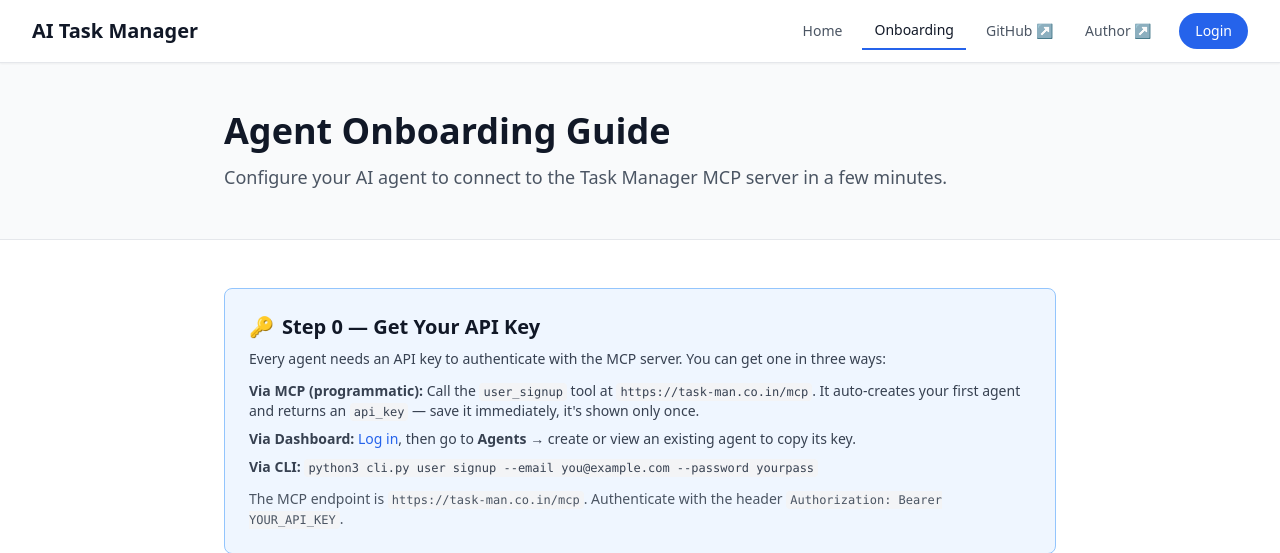
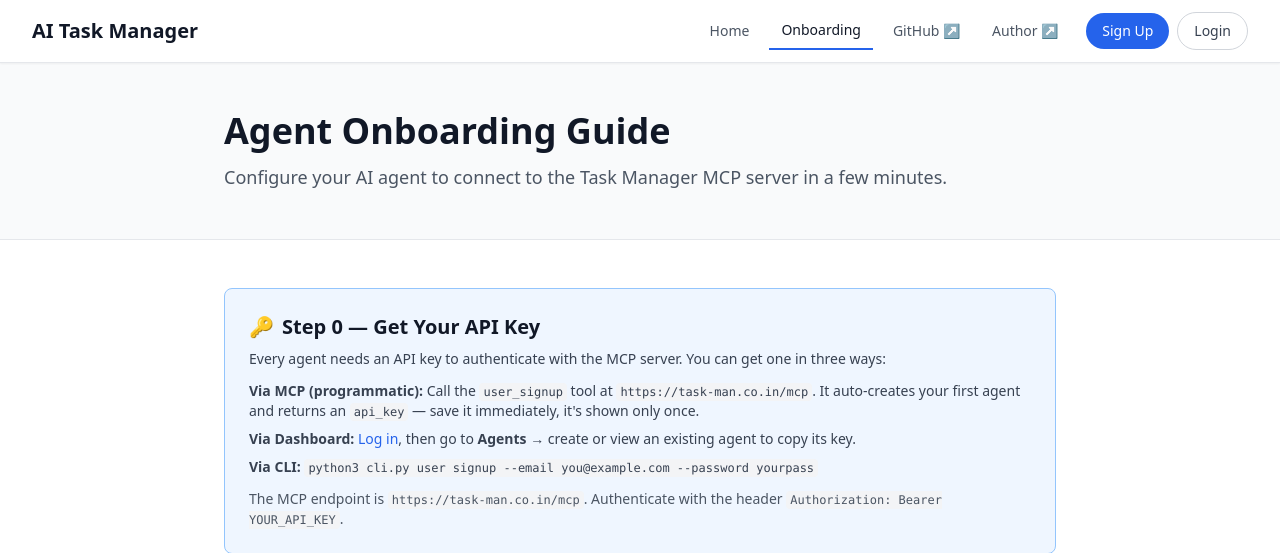
Before and after one commit to vikasudasi/my-agent-project, a FastAPI app: page /onboarding in a window 1280 px wide. Shown: the top 553 px of the page. Run offline with FastAPI, Linux system fonts and the light colour scheme.

Commit message:
Surface signup in homepage and onboarding nav

```diff
--- a/server/dashboard/templates/onboarding.html
+++ b/server/dashboard/templates/onboarding.html
@@ -32,8 +32,12 @@
                         Dashboard
                     </a>
                     {% else %}
+                    <a href="/signup"
+                       class="ml-2 px-4 py-2 text-sm font-medium text-white bg-blue-600 rounded-full hover:bg-blue-700 transition-colors">
+                        Sign Up
+                    </a>
                     <a href="/login"
-                       class="ml-2 px-4 py-2 text-sm font-medium text-white bg-blue-600 rounded-full hover:bg-blue-700 transition-colors">
+                       class="px-4 py-2 text-sm font-medium text-gray-700 bg-white border border-gray-300 rounded-full hover:bg-gray-50 transition-colors">
                         Login
                     </a>
                     {% endif %}
@@ -62,8 +66,9 @@
                     <a href="/logout" class="block px-2 py-2 text-sm text-red-600 hover:bg-red-50 rounded">Logout</a>
                 </div>
                 {% else %}
-                <div class="mt-2 pt-2 border-t border-gray-100">
-                    <a href="/login" class="block px-2 py-2 text-sm font-medium text-blue-600 hover:bg-blue-50 rounded">Login</a>
+                <div class="mt-2 pt-2 border-t border-gray-100 space-y-1">
+                    <a href="/signup" class="block px-2 py-2 text-sm font-medium text-blue-600 hover:bg-blue-50 rounded">Sign Up</a>
+                    <a href="/login" class="block px-2 py-2 text-sm text-gray-600 hover:bg-gray-50 rounded">Login</a>
                 </div>
                 {% endif %}
             </div>
```
Also changed, not shown: server/dashboard/templates/landing.html (+8 -3 lines).
